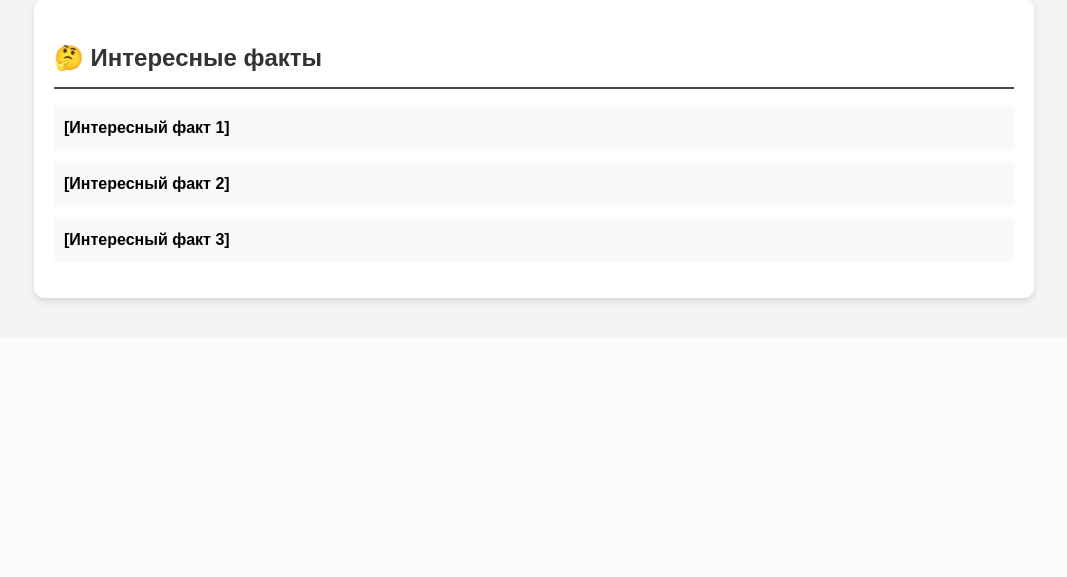
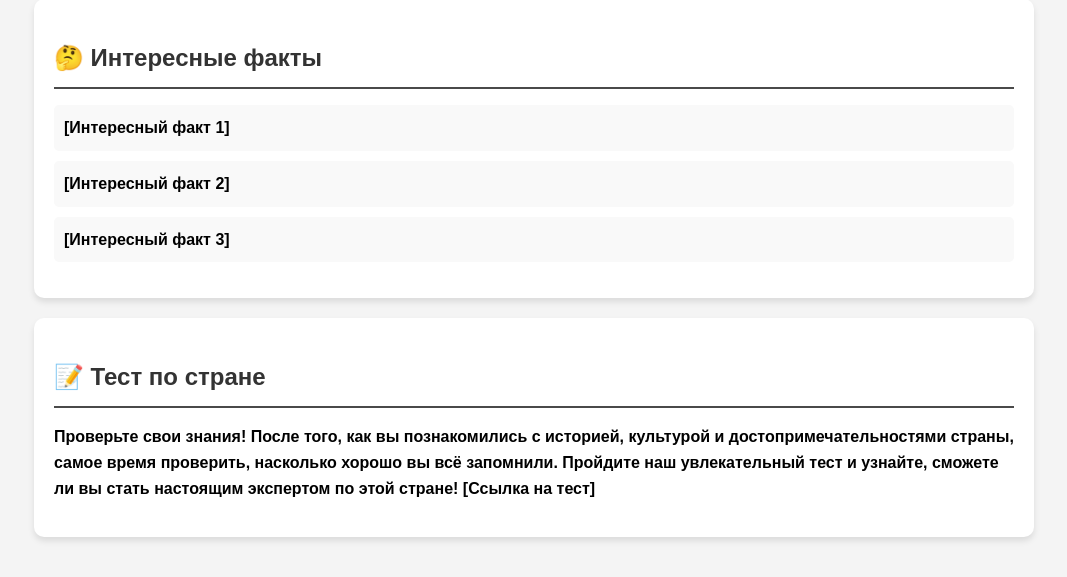
Before and after one commit to Anytkaa/GTLP, a Flask app: page / in a window 1280 px wide. Shown: the part 3155-3732 px from the top of the page, without its empty margins (106-1173 px from the left). Before the commit the page ends 3459 px from the top, so only its background shows below. Run offline with Flask 3, Linux system fonts and the light colour scheme; data that the repository does not hold is empty.

Commit message:
Add files via upload

```diff
--- a/Сайт для изучения культуры стран/Site_up07-main/site/templates/шаблон1.html
+++ b/Сайт для изучения культуры стран/Site_up07-main/site/templates/шаблон1.html
@@ -294,5 +294,13 @@
             <li>[Интересный факт 3]</li>
         </ul>
     </div>
+
+    <div class="section">
+        <h2 class="section-title">📝 Тест по стране</h2>
+        <div class="test">
+            <p><strong>Проверьте свои знания!
+                После того, как вы познакомились с историей, культурой и достопримечательностями страны, самое время проверить, насколько хорошо вы всё запомнили. Пройдите наш увлекательный тест и узнайте, сможете ли вы стать настоящим экспертом по этой стране!</strong> [Ссылка на тест]</p>
+        </div>
+    </div>
 </body>
 </html>
```
